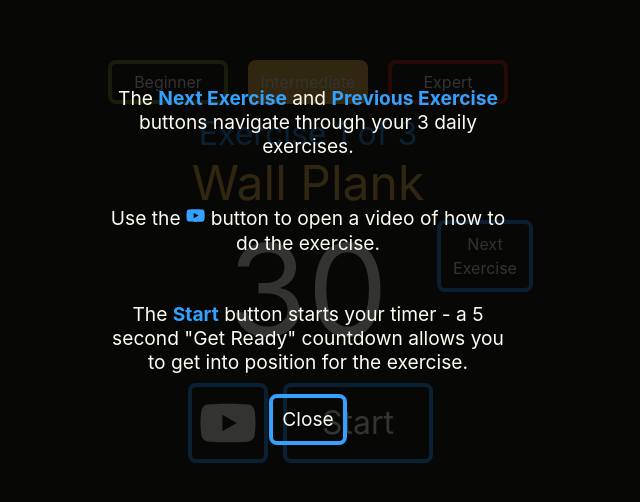
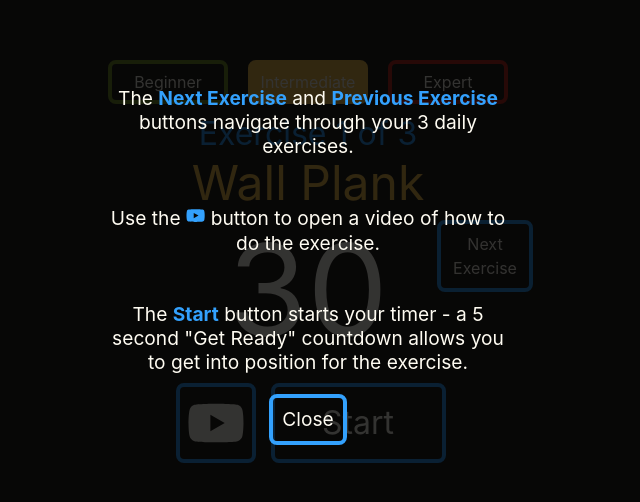
Before and after one commit to corygold-dev/2min.fit, a React (Create React App) app: page / in a window 1280 px wide. Shown: the part 144-646 px from the top of the page, without its empty margins (332-972 px from the left). Built offline with nearby package versions, Linux system fonts and the light colour scheme.

Commit message:
Fix bug with timer button

```diff
--- a/src/components/Counter/Counter.css
+++ b/src/components/Counter/Counter.css
@@ -14,7 +14,8 @@
 }
 
 #timer-button {
-  width: 150px;
+  width: 175px;
+  padding: 0px;
 }
 
 #video-button {
```
